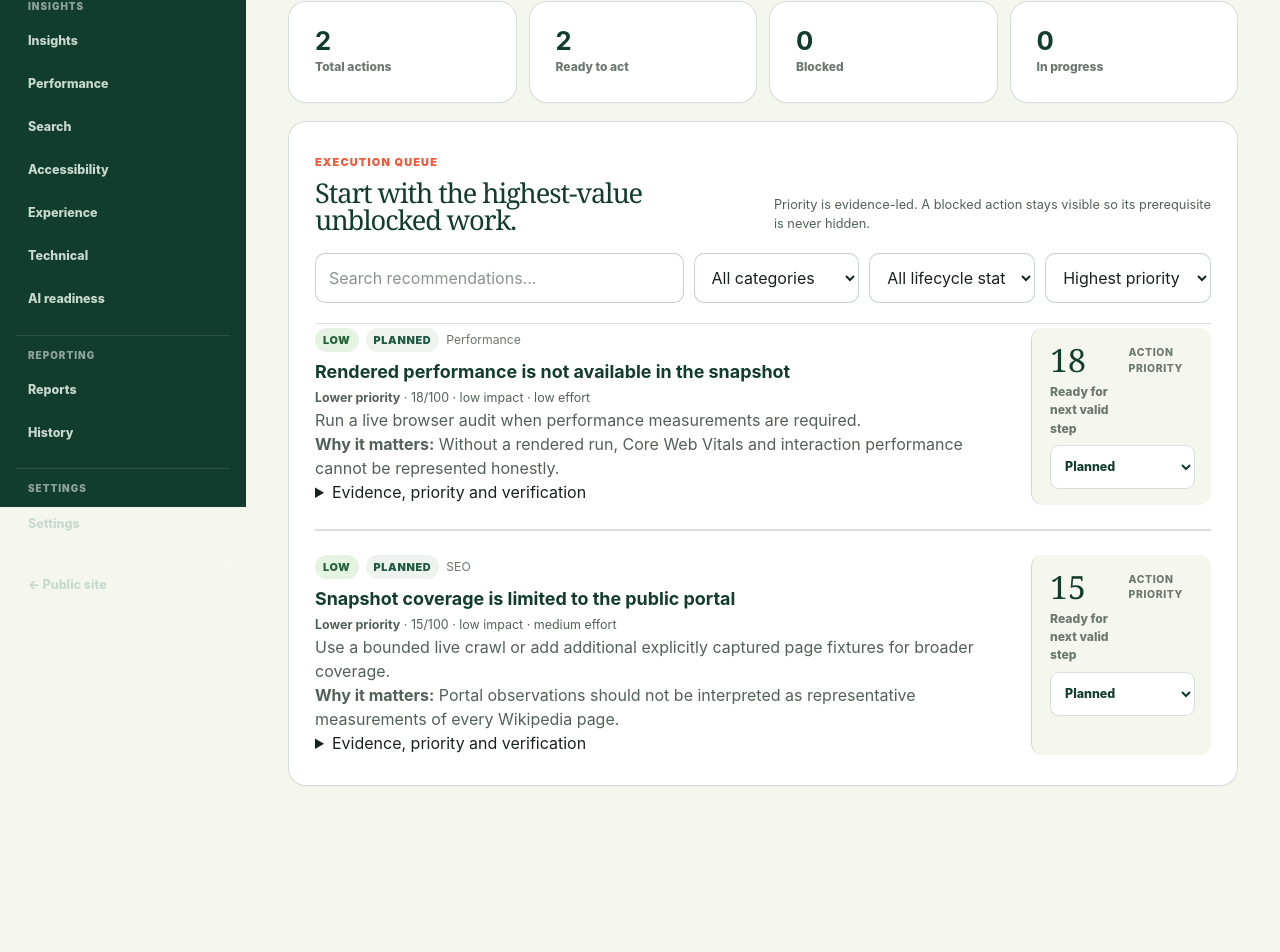
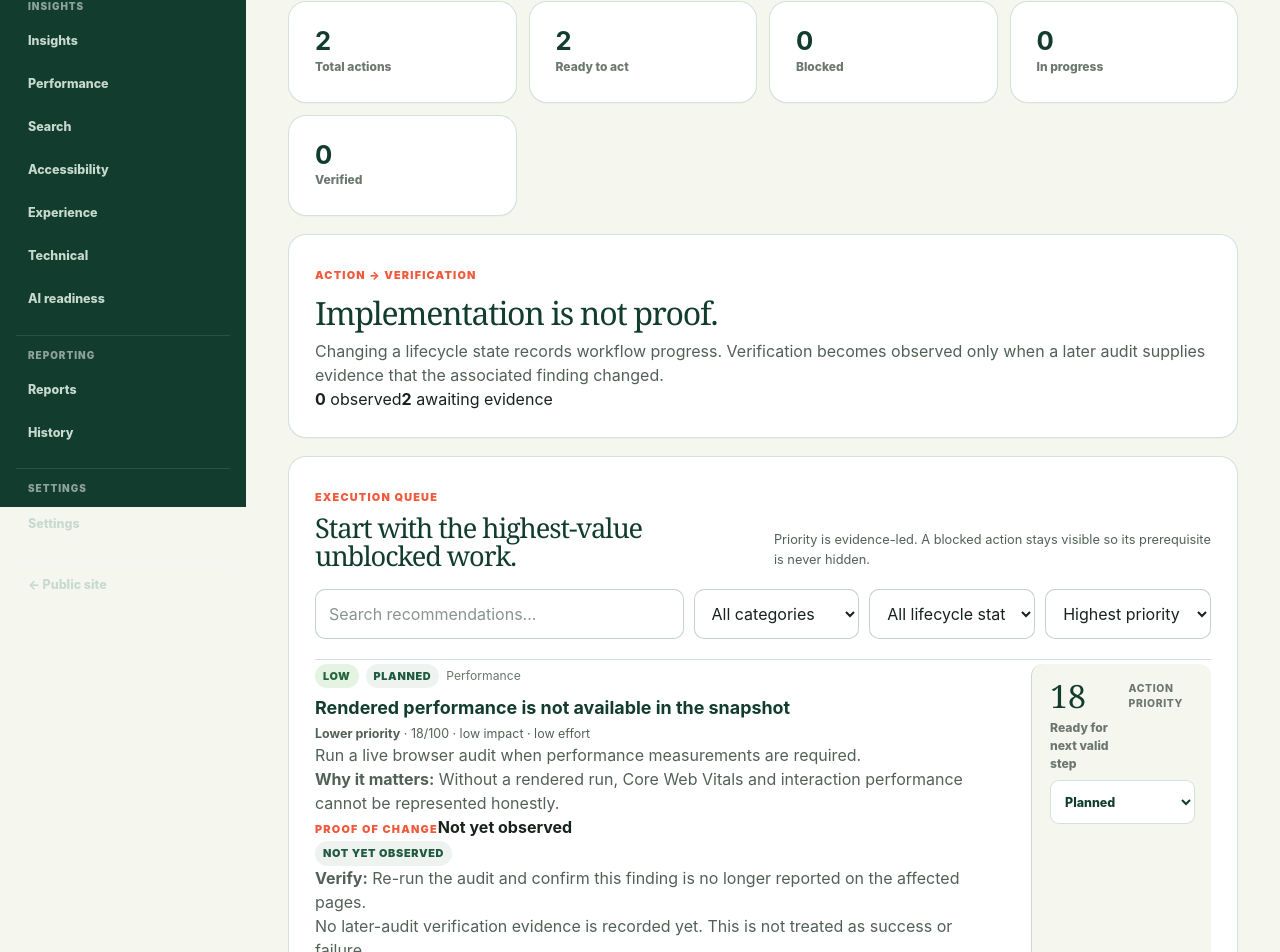
Before and after one commit to ottimosite/ottimo, a React (Vite) app: page /app/recommendations in a window 1280 px wide. Shown: the part 293-1245 px from the top of the page. Before the commit the page ends 1169 px from the top, so only its background shows below. Built offline with nearby package versions, Linux system fonts and the light colour scheme.

Commit message:
feat: connect actions to verification evidence

```diff
--- a/src/features/recommendations/Recommendations.tsx
+++ b/src/features/recommendations/Recommendations.tsx
@@ -1,6 +1,6 @@
 import { useMemo, useState } from 'react'
-import { useLocation } from 'react-router-dom'
-import { seedAudits, categoryLabels } from '../../data/mock'
+import { Link, useLocation } from 'react-router-dom'
+import { seedAudits, seedWebsites, categoryLabels } from '../../data/mock'
 import { storage } from '../../services/storage'
 import type { ActionLifecycleStatus, Audit, OptimizationAction } from '../../types/domain'
 import { buildOptimizationActions } from '../../audit-engine/actions'
@@ -53,6 +53,17 @@ const isBlocked = (action: OptimizationAction, actions: OptimizationAction[]) =>
 
 const priorityLabel = (score: number) => score >= 80 ? 'High priority' : score >= 55 ? 'Medium priority' : 'Lower priority'
 
+const verificationLabels = { observed: 'Verified by later audit', pending: 'Not yet observed', failed: 'Finding still present', inconclusive: 'Evidence inconclusive' } as const
+const verificationTone = { observed: 'low', pending: 'neutral', failed: 'critical', inconclusive: 'medium' } as const
+type VerificationViewState = keyof typeof verificationLabels
+const verificationState = (audit: Audit | undefined, action: OptimizationAction): VerificationViewState => {
+  const verification = audit?.verifications?.find(item => item.actionId === action.id)
+  if (verification?.status === 'verified') return 'observed'
+  if (verification?.status === 'failed') return 'failed'
+  if (verification?.status === 'inconclusive') return 'inconclusive'
+  return 'pending'
+}
+
 export function Recommendations() {
   const [audits, setAudits] = useState(() => {
     const stored = storage.audits()
@@ -60,6 +71,8 @@ export function Recommendations() {
     return source.map(hydrateAuditActions)
   })
   const websiteId = new URLSearchParams(useLocation().search).get('website') ?? undefined
+  const websites = storage.websites().length ? storage.websites() : seedWebsites
+  const website = websiteId ? websites.find(item => item.id === websiteId) : undefined
   const scopedAudits = websiteId ? audits.filter(audit => audit.websiteId === websiteId) : audits
   const [query, setQuery] = useState('')
   const [category, setCategory] = useState('all')
@@ -70,6 +83,8 @@ export function Recommendations() {
   const blockedCount = all.filter(action => isBlocked(action, scopedAudits.find(audit => audit.id === action.auditId)?.actions ?? [])).length
   const readyCount = all.filter(action => action.lifecycleStatus === 'planned' && !isBlocked(action, scopedAudits.find(audit => audit.id === action.auditId)?.actions ?? [])).length
   const inProgressCount = all.filter(action => action.lifecycleStatus === 'in_progress' || action.lifecycleStatus === 'verification').length
+  const verifiedCount = all.filter(action => verificationState(scopedAudits.find(audit => audit.id === action.auditId), action) === 'observed').length
+  const pendingVerificationCount = all.filter(action => verificationState(scopedAudits.find(audit => audit.id === action.auditId), action) === 'pending').length
 
   const shown = useMemo(() => [...all]
     .filter(action =>
@@ -105,9 +120,9 @@ export function Recommendations() {
   return <div className="stack">
     <div className="page-heading">
       <div>
-        <span className="eyebrow">Recommendations</span>
+        <span className="eyebrow">{website ? `Actions · ${website.name}` : 'Actions'}</span>
         <h1>Fix the things that matter most.</h1>
-        <p>Prioritised actions turn evidence into a practical execution queue. Work is ordered by deterministic priority, while dependencies prevent unsafe transitions.</p>
+        <p>{website ? 'A website-specific execution queue keeps each recommendation connected to the evidence that created it and the verification needed to prove the change.' : 'Prioritised actions turn evidence into a practical execution queue. Work is ordered by deterministic priority, while dependencies prevent unsafe transitions.'}</p>
       </div>
     </div>
 
@@ -116,7 +131,20 @@ export function Recommendations() {
       <Card className="action-summary-card"><strong>{readyCount}</strong><span>Ready to act</span></Card>
       <Card className="action-summary-card"><strong>{blockedCount}</strong><span>Blocked</span></Card>
       <Card className="action-summary-card"><strong>{inProgressCount}</strong><span>In progress</span></Card>
+      <Card className="action-summary-card"><strong>{verifiedCount}</strong><span>Verified</span></Card>
     </div>
+
+    <Card className="action-verification-brief">
+      <div>
+        <span className="eyebrow">Action → verification</span>
+        <h2>Implementation is not proof.</h2>
+        <p>Changing a lifecycle state records workflow progress. Verification becomes observed only when a later audit supplies evidence that the associated finding changed.</p>
+      </div>
+      <div className="action-verification-status" aria-label="Verification summary">
+        <span><strong>{verifiedCount}</strong> observed</span>
+        <span><strong>{pendingVerificationCount}</strong> awaiting evidence</span>
+      </div>
+    </Card>
 
     <Card>
       <div className="queue-intro">
@@ -139,6 +167,9 @@ export function Recommendations() {
           const audit = audits.find(item => item.id === action.auditId)
           const dependencies = blockingDependencies(audit?.actions ?? [], action)
           const blocked = isBlocked(action, audit?.actions ?? [])
+          const verification = audit?.verifications?.find(item => item.actionId === action.id)
+          const verificationView = verificationState(audit, action)
+          const evidenceHref = audit ? `/app/audits/${audit.id}#findings` : '/app/audits'
 
           return <article className={`recommendation ${blocked ? 'recommendation-blocked' : ''}`} key={`${action.auditId}-${action.id}`}>
             <div className="recommendation-main">
@@ -163,10 +194,17 @@ export function Recommendations() {
                 </ul>
               </div>}
 
+              <div className="action-proof">
+                <div className="action-proof__head"><div><span className="eyebrow">Proof of change</span><strong>{verificationLabels[verificationView]}</strong></div><Badge tone={verificationTone[verificationView]}>{verificationLabels[verificationView]}</Badge></div>
+                <p><strong>Verify:</strong> {action.verification[0]?.description ?? 'A later audit must provide enough evidence to confirm the intended change.'}</p>
+                {verification ? <p className="muted"><strong>Observed evidence:</strong> {verification.evidence}</p> : <p className="muted">No later-audit verification evidence is recorded yet. This is not treated as success or failure.</p>}
+                <div className="action-proof__links"><Link to={evidenceHref}>Review originating evidence →</Link><Link to={`/app/audits/new/run?audit=${encodeURIComponent(action.auditId)}`}>Run verification audit →</Link></div>
+              </div>
+
               <details>
-                <summary>Evidence, priority and verification</summary>
+                <summary>Priority and implementation detail</summary>
                 <div className="action-details">
-                  <p><strong>Verification:</strong> {action.verification[0]?.description}</p>
+                  <p><strong>Implementation:</strong> {action.implementationSteps.join(' → ')}</p>
                   <p><strong>Scope:</strong> {action.affectedPages.length} affected page{action.affectedPages.length === 1 ? '' : 's'} · {action.affectedResources.length} resource{action.affectedResources.length === 1 ? '' : 's'} · {action.evidenceCount} evidence item{action.evidenceCount === 1 ? '' : 's'}</p>
                   <dl>
                     <div><dt>Impact</dt><dd>{action.priority.impact}</dd></div>
```
